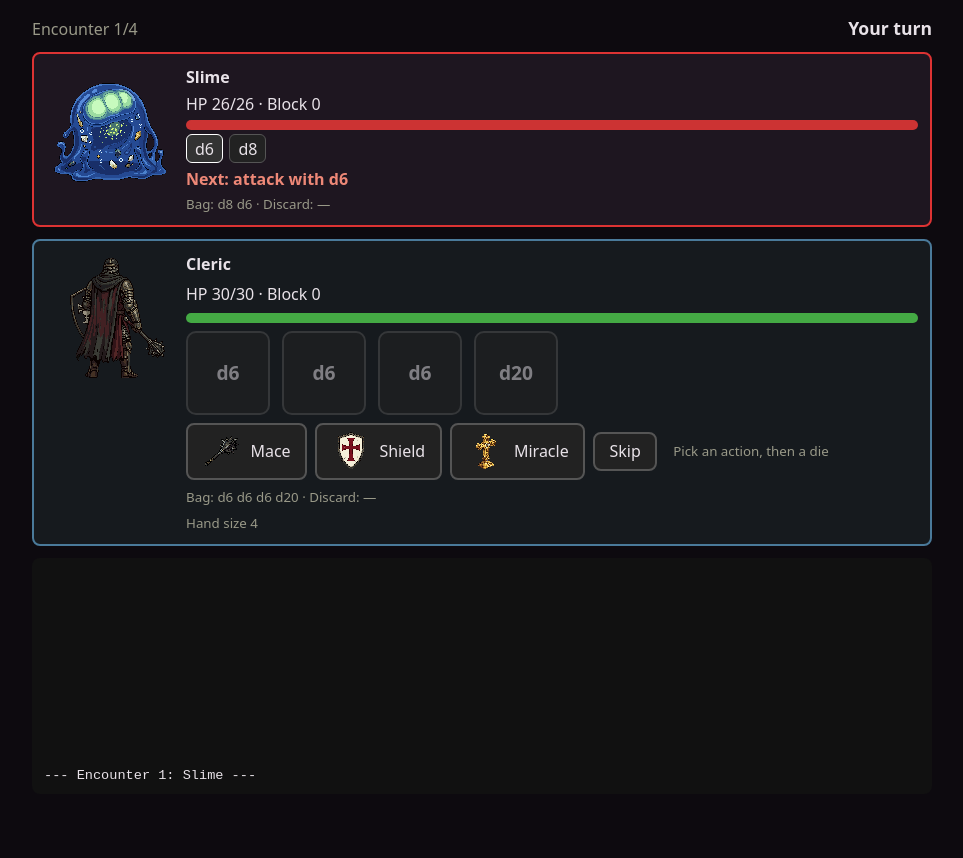
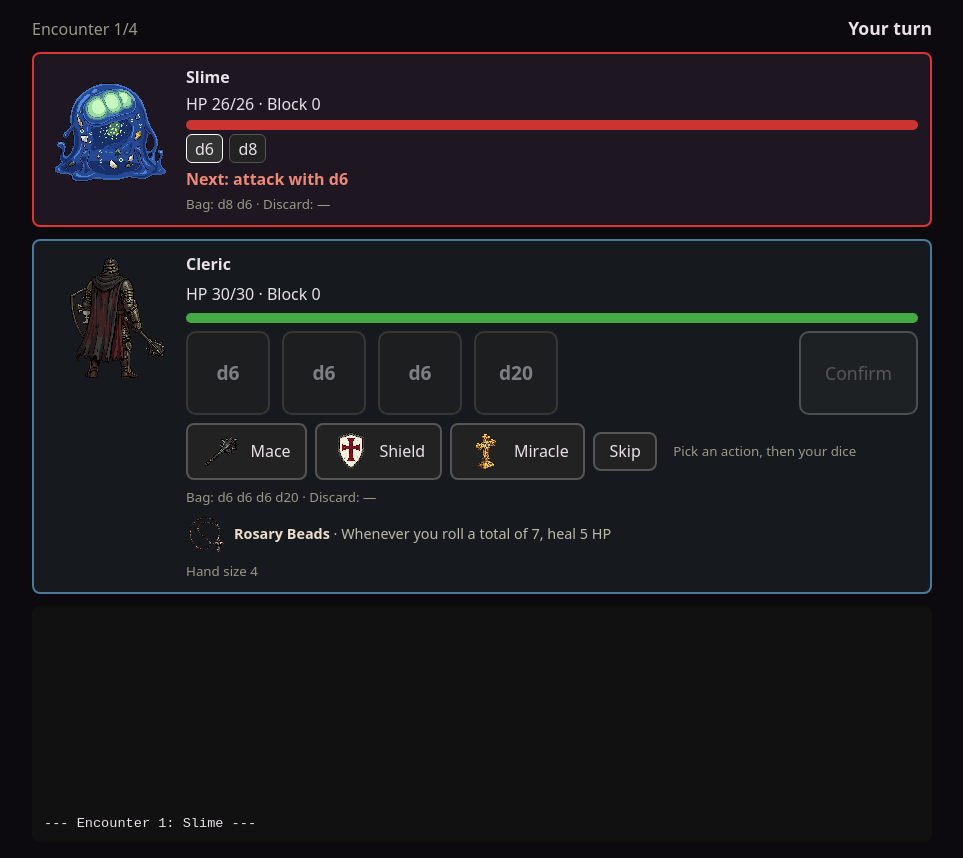
Before and after one commit to Censacrof/dievania, a React (Vite) app in the folder combat-prototype/: page / in a window 1280 px wide. Shown: the whole page, without its empty margins (158-1121 px from the left). Before the commit the page ends 810 px from the top, so only its background shows below. Built offline with nearby package versions, Linux system fonts and the light colour scheme.

Commit message:
Multi-select dice UI with Confirm, telegraphs list committed dice, trinket row
Co-Authored-By: Claude Fable 5.1 <noreply@anthropic.com>
Claude-Session: https://claude.ai/code/session_011gebyzkA2NAqTi51ZYvGpW

```diff
--- a/combat-prototype/src/App.css
+++ b/combat-prototype/src/App.css
@@ -60,3 +60,10 @@ button:disabled { cursor: not-allowed; }
 .bar span { display: block; height: 100%; background: #c33; transition: width .3s; }
 .player .bar span { background: #4a4; }
 .enemy .bar { grid-column: 2; }
+
+.die.selected { outline: 3px solid #fff; outline-offset: -3px; }
+.confirm { margin-left: auto; padding: 0 1.5rem; border-radius: 10px; border: 2px solid #ccc; background: #333; font-size: 1.1rem; }
+.confirm:disabled { opacity: .3; }
+.trinket { display: flex; align-items: center; gap: .5rem; font-size: .9rem; color: #bba; }
+.trinket img { width: 40px; height: 40px; image-rendering: pixelated; }
+.trinket strong { color: #edc; }
--- a/combat-prototype/src/App.tsx
+++ b/combat-prototype/src/App.tsx
@@ -18,6 +18,7 @@ export default function App() {
   const [action, setAction] = useState<PlayerAction | null>(null)
   const [picked, setPicked] = useState<number | null>(null)
   const [pendingOffer, setPendingOffer] = useState<number | null>(null)
+  const [selected, setSelected] = useState<number[]>([])
 
   const living = game.enemies.filter(alive)
   const targetId = living.some(e => e.id === picked) ? picked! : living[0]?.id
@@ -32,16 +33,19 @@ export default function App() {
     return () => clearTimeout(t)
   }, [game])
 
-  const spendDie = (dieId: number) => {
-    if (!action) return
-    setGame(playerAction(game, action, dieId, targetId, Math.random))
+  const toggleDie = (dieId: number) => setSelected(sel => (sel.includes(dieId) ? sel.filter(id => id !== dieId) : [...sel, dieId]))
+  const confirm = () => {
+    if (!action || selected.length === 0) return
+    setGame(playerAction(game, action, selected, targetId, Math.random))
+    setSelected([])
   }
+  const chooseAction = (a: PlayerAction) => { setAction(a); if (a !== action) setSelected([]) }
   const takeReward = (index: number | null, dieId?: number) => {
     setGame(chooseReward(game, index, dieId, Math.random))
     setPendingOffer(null)
   }
   const pickOffer = (index: number) => (offerNeedsDie(game.offers[index]) ? setPendingOffer(index) : takeReward(index))
-  const restart = () => { setGame(newGame(Math.random)); setAction(null); setPicked(null); setPendingOffer(null) }
+  const restart = () => { setGame(newGame(Math.random)); setAction(null); setPicked(null); setPendingOffer(null); setSelected([]) }
 
   const phaseText = { player: 'Your turn', enemy: 'Enemy turn', reward: 'Choose a reward' }[game.phase]
 
@@ -79,9 +83,13 @@ export default function App() {
               <span>HP {e.hp}/{e.maxHp} · Block {e.block}</span>
               <Bar value={e.hp} max={e.maxHp} />
               <span className="enemy-hand">
-                {e.hand.map((d, i) => <em key={d.id} className={i === 0 ? 'next' : ''}>d{d.sides}</em>)}
+                {e.hand.map((d, i) => <em key={d.id} className={i < e.nextCount ? 'next' : ''}>d{d.sides}</em>)}
               </span>
-              {alive(e) && e.hand.length > 0 && <span className={`next-action ${e.nextAction}`}>Next: {e.nextAction} with d{e.hand[0].sides}</span>}
+              {alive(e) && e.hand.length > 0 && (
+                <span className={`next-action ${e.nextAction}`}>
+                  Next: {e.nextAction} with {e.hand.slice(0, e.nextCount).map(d => `d${d.sides}`).join(' + ')}
+                </span>
+              )}
               <small>Bag: {list(e.bag)} · Discard: {list(e.discard)}</small>
             </button>
           ))}
@@ -113,24 +121,34 @@ export default function App() {
             <>
               <div className="hand">
                 {game.hand.map(d => (
-                  <button key={d.id} className={`die ${action ?? ''}`} disabled={!playing || !action} onClick={() => spendDie(d.id)}>
+                  <button
+                    key={d.id}
+                    className={`die ${action ?? ''} ${selected.includes(d.id) ? 'selected' : ''}`}
+                    disabled={!playing || !action}
+                    onClick={() => toggleDie(d.id)}
+                  >
                     <strong>d{d.sides}</strong>
                     {d.enchant && <small>{d.enchant}</small>}
                   </button>
                 ))}
+                <button className="confirm" disabled={!playing || !action || selected.length === 0} onClick={confirm}>Confirm</button>
               </div>
               <div className="actions">
                 {ACTIONS.map(a => (
-                  <button key={a} className={`action ${a} ${action === a ? 'selected' : ''}`} disabled={!playing} onClick={() => setAction(a)}>
+                  <button key={a} className={`action ${a} ${action === a ? 'selected' : ''}`} disabled={!playing} onClick={() => chooseAction(a)}>
                     {ICONS[a] && <img src={ICONS[a]} alt="" />}
                     <span>{a}</span>
                   </button>
                 ))}
-                <small>{!playing ? 'Wait for the enemies' : action ? `Pick a die to ${action}` : 'Pick an action, then a die'}</small>
+                <small>{!playing ? 'Wait for the enemies' : action ? `Pick dice to ${action}, then confirm` : 'Pick an action, then your dice'}</small>
               </div>
               <small>Bag: {list(game.bag)} · Discard: {list(game.discard)}</small>
             </>
           )}
+          <span className="trinket" title={PLAYER.trinket.text}>
+            <img src={PLAYER.trinket.sprite} alt="" />
+            <span><strong>{PLAYER.trinket.name}</strong> · {PLAYER.trinket.text}</span>
+          </span>
           <small>Hand size {game.handSize}{game.perks.length ? ` · Perks: ${game.perks.join(', ')}` : ''}</small>
         </div>
       </section>
```
Also changed, not shown: combat-prototype/public/rosary-beads.png (added), 1 other file (tests, documents, lock files or other folders).
